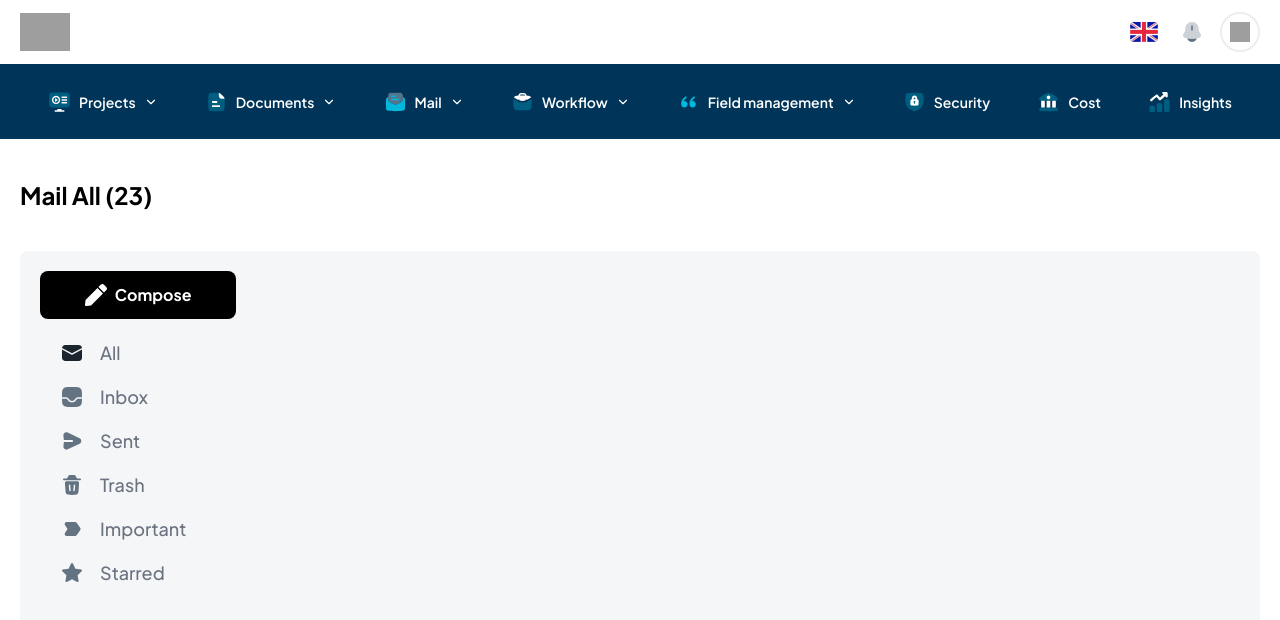
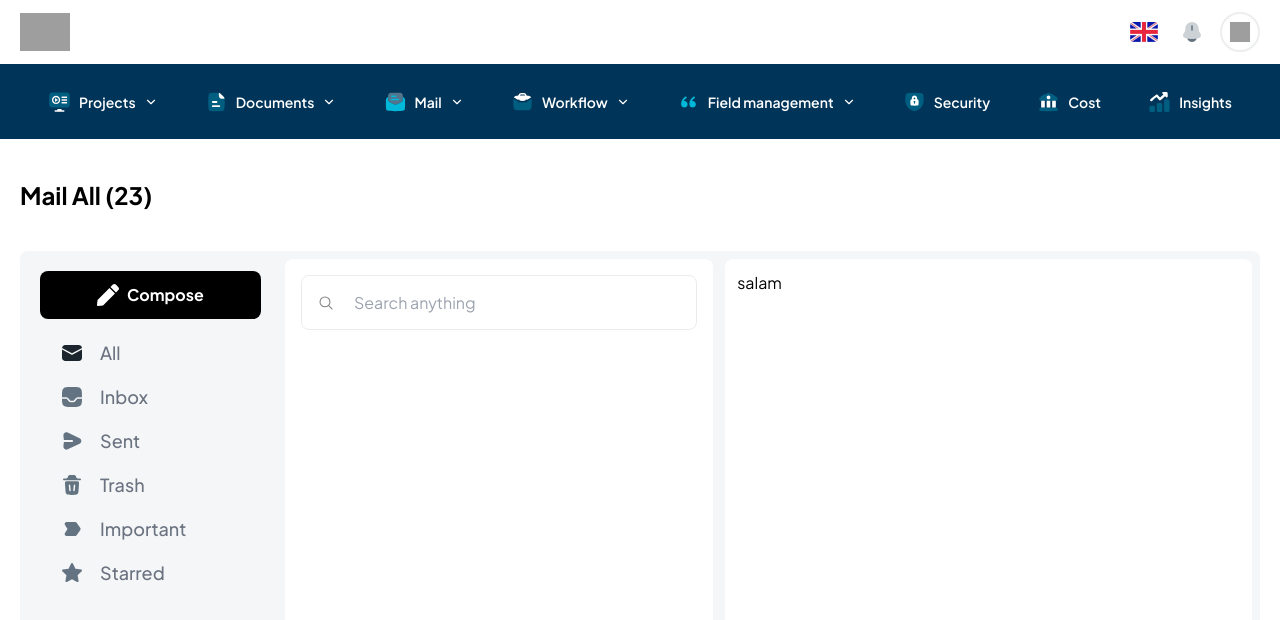
Before and after one commit to BCPAZ/crm-app, a React (Vite) app: page /mail in a window 1280 px wide. Shown: the top 620 px of the page. Built offline with nearby package versions, Linux system fonts and the light colour scheme; grey boxes are pictures that could not be loaded.

Commit message:
feat : Mail layout completed

```diff
--- a/src/views/App/Mail/Mail.jsx
+++ b/src/views/App/Mail/Mail.jsx
@@ -1,3 +1,4 @@
+import Searchbar from "@/components/common/Searchbar";
 import mailLinks from "@/utils/mailLinks";
 import { FaPen } from "react-icons/fa";
 const Mail = () => {
@@ -5,8 +6,8 @@ const Mail = () => {
     <section className="py-10">
       <div className="siteContainer">
         <h1 className="font-bold text-2xl">Mail All (23)</h1>
-        <div className="w-full bg-[#F4F6F8] rounded-lg h-full p-2 mt-10">
-          <div className="flex flex-col p-3 w-[18%]">
+        <div className="w-full bg-[#F4F6F8] rounded-lg h-full p-2 mt-10 flex justify-between gap-3">
+          <div className="flex flex-col p-3 w-[20%]">
             <button className="text-md bg-black p-3 rounded-lg text-white font-bold flex items-center justify-center gap-2">
               <FaPen size={22} />
               Compose
@@ -20,6 +21,12 @@ const Mail = () => {
               ))}
             </div>
           </div>
+          <div className="bg-white rounded-lg flex flex-col w-[35%] p-4 min-h-screen">
+              <Searchbar simple />
+          </div>
+          <div className="flex-1 bg-white rounded-lg p-3">
+              salam
+          </div>
         </div>
       </div>
     </section>
```
